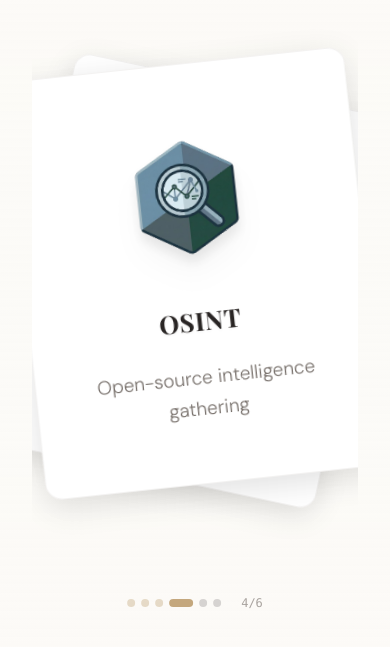
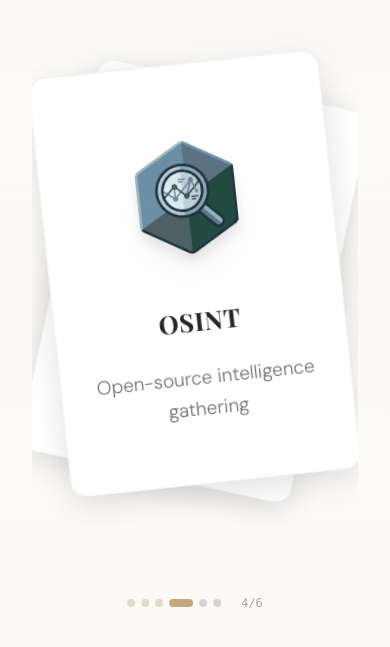
Before and after one commit to id-root/portfolio, a Next.js app: page /about in a window 390 px wide. Shown: the part 2558-3205 px from the top of the page. Built offline with nearby package versions, Linux system fonts and the light colour scheme; a web font is replaced by a local one.

Commit message:
fixed responsiveness

```diff
--- a/src/components/ui/awards-variant.tsx
+++ b/src/components/ui/awards-variant.tsx
@@ -19,7 +19,7 @@ export const AwardsVariant = () => {
     <section className="bg-transparent px-4 sm:px-8 pb-0">
       <ContainerScroll className="w-full h-[140vh]" totalCards={myAccomplishments.length}>
         <div className="sticky left-0 top-0 h-svh w-full flex items-center justify-center overflow-hidden">
-          <CardsContainer className="mx-auto w-full max-w-2xl md:max-w-3xl h-[400px] md:h-[500px]">
+          <CardsContainer className="mx-auto w-[85%] sm:w-[90%] max-w-sm sm:max-w-2xl md:max-w-3xl h-[400px] md:h-[500px]">
             {myAccomplishments.map((item, index) => (
               <CardTransformed
                 key={item.tempId}
```
